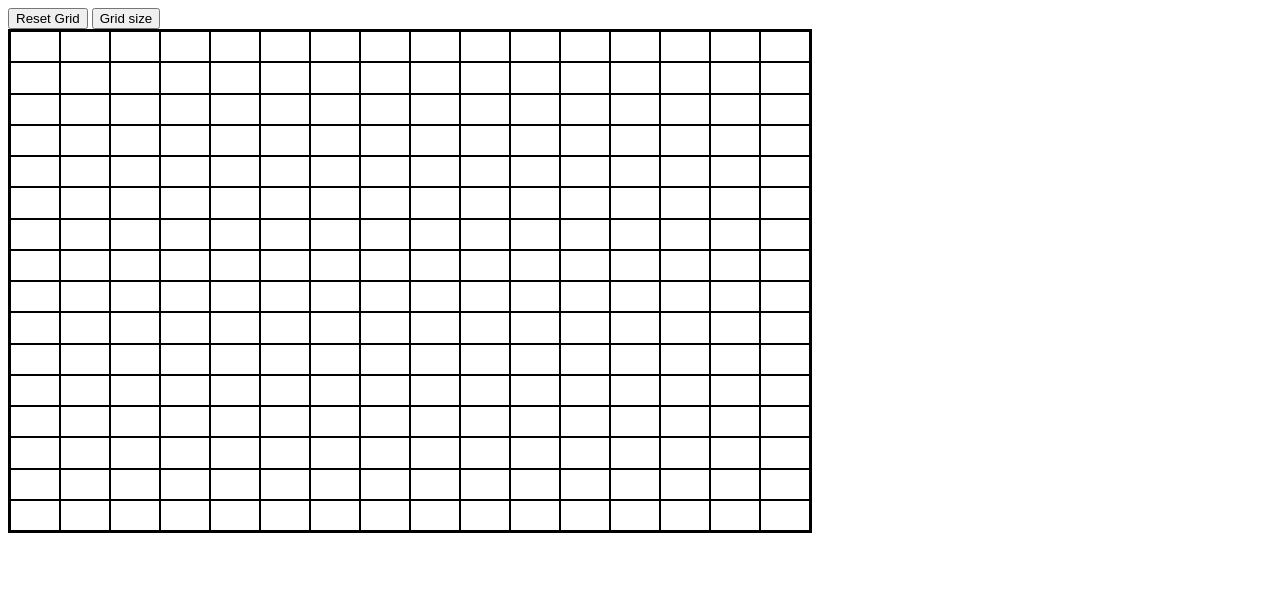
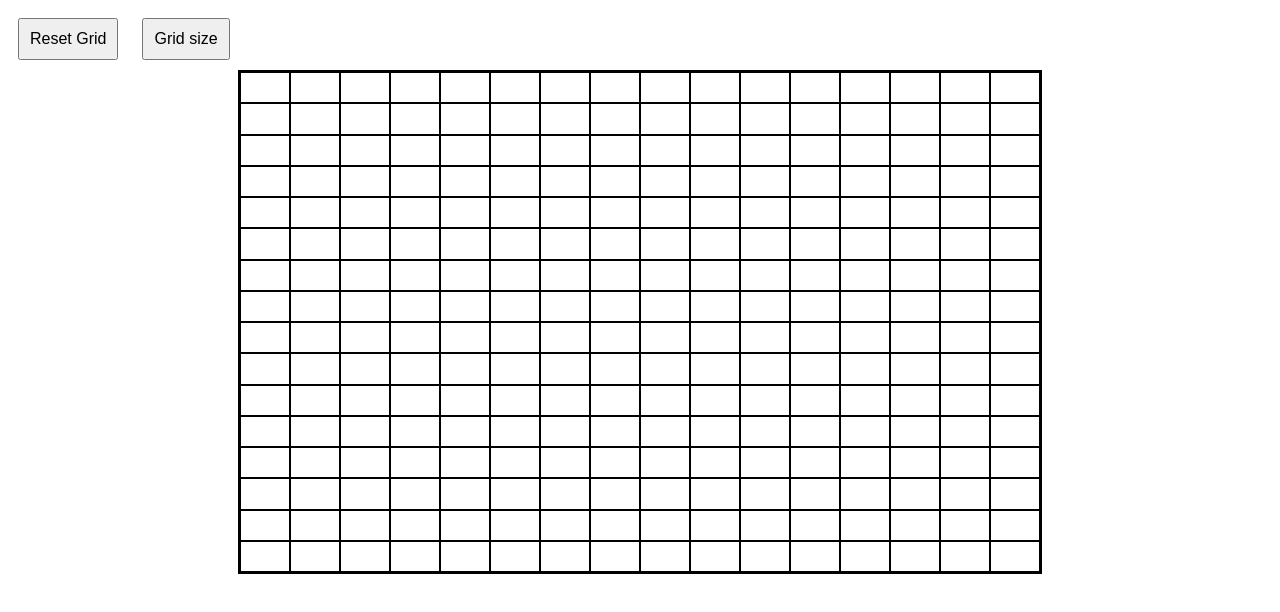
Before and after one commit to morrryyyyy/etch-a-sketch, a plain HTML site: page index.html in a window 1280 px wide. Drawn offline with Linux system fonts and the light colour scheme.

Commit message:
center the div container

```diff
--- a/style.css
+++ b/style.css
@@ -1,4 +1,12 @@
 #container {
   display: flex;
   flex-wrap: wrap;
+  margin: auto;
 }
+
+button {
+  margin: 10px;
+  padding: 10px;
+  font-size: 16px;
+  cursor: pointer;
+}
```
